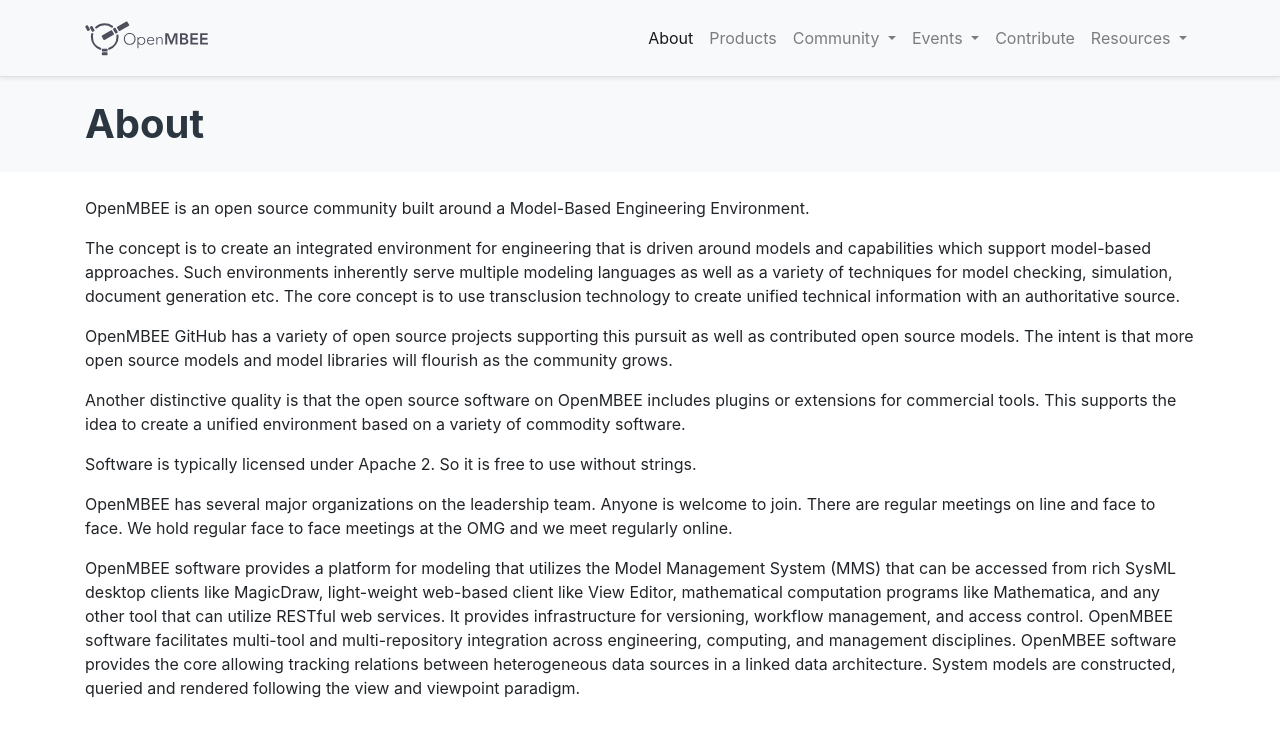
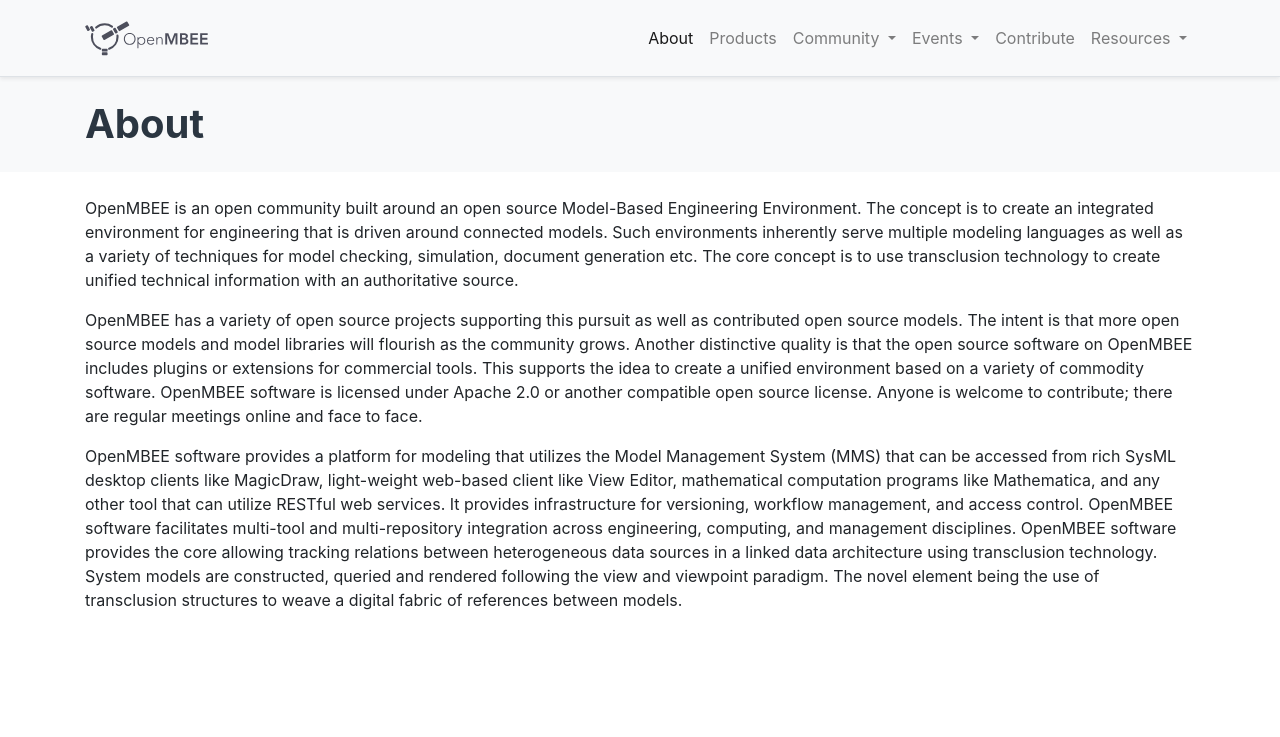
Before and after one commit to Open-MBEE/open-mbee.github.io, a Jekyll site: the page built from pages/about.md, in a window 1280 px wide and 900 px high. Shown: the top 737 px of the window. Built offline with Jekyll 4.4.1, drawn with Linux system fonts in a browser that asks for light colours.

Commit message:
Update about.md

```diff
--- a/pages/about.md
+++ b/pages/about.md
@@ -3,17 +3,10 @@
 title: About
 permalink: about.html
 ---
-OpenMBEE is an open source community built around a Model-Based Engineering Environment.
-
-The concept is to create an integrated environment for engineering that is driven around models and capabilities which support model-based approaches. Such environments inherently serve multiple modeling languages as well as a variety of techniques for model checking, simulation, document generation etc. The core concept is to use transclusion technology to create unified technical information with an authoritative source.
 
 
-OpenMBEE GitHub has a variety of open source projects supporting this pursuit as well as contributed open source models. The intent is that more open source models and model libraries will flourish as the community grows.
+OpenMBEE is an open community built around an open source Model-Based Engineering Environment. The concept is to create an integrated environment for engineering that is driven around connected models. Such environments inherently serve multiple modeling languages as well as a variety of techniques for model checking, simulation, document generation etc. The core concept is to use transclusion technology to create unified technical information with an authoritative source.
 
-Another distinctive quality is that the open source software on OpenMBEE includes plugins or extensions for commercial tools. This supports the idea to create a unified environment based on a variety of commodity software.
+OpenMBEE has a variety of open source projects supporting this pursuit as well as contributed open source models. The intent is that more open source models and model libraries will flourish as the community grows. Another distinctive quality is that the open source software on OpenMBEE includes plugins or extensions for commercial tools. This supports the idea to create a unified environment based on a variety of commodity software. OpenMBEE software is licensed under Apache 2.0 or another compatible open source license. Anyone is welcome to contribute; there are regular meetings online and face to face.
 
-Software is typically licensed under Apache 2. So it is free to use without strings.
-
-OpenMBEE has several major organizations on the leadership team. Anyone is welcome to join. There are regular meetings on line and face to face. We hold regular face to face meetings at the OMG and we meet regularly online.
-
-OpenMBEE software provides a platform for modeling that utilizes the Model Management System (MMS) that can be accessed from rich SysML desktop clients like MagicDraw, light-weight web-based client like View Editor, mathematical computation programs like Mathematica, and any other tool that can utilize RESTful web services. It provides infrastructure for versioning, workflow management, and access control. OpenMBEE software facilitates multi-tool and multi-repository integration across engineering, computing, and management disciplines. OpenMBEE software provides the core allowing tracking relations between heterogeneous data sources in a linked data architecture. System models are constructed, queried and rendered following the view and viewpoint paradigm.
+OpenMBEE software provides a platform for modeling that utilizes the Model Management System (MMS) that can be accessed from rich SysML desktop clients like MagicDraw, light-weight web-based client like View Editor, mathematical computation programs like Mathematica, and any other tool that can utilize RESTful web services. It provides infrastructure for versioning, workflow management, and access control. OpenMBEE software facilitates multi-tool and multi-repository integration across engineering, computing, and management disciplines. OpenMBEE software provides the core allowing tracking relations between heterogeneous data sources in a linked data architecture using transclusion technology. System models are constructed, queried and rendered following the view and viewpoint paradigm. The novel element being the use of transclusion structures to weave a digital fabric of references between models.
```
